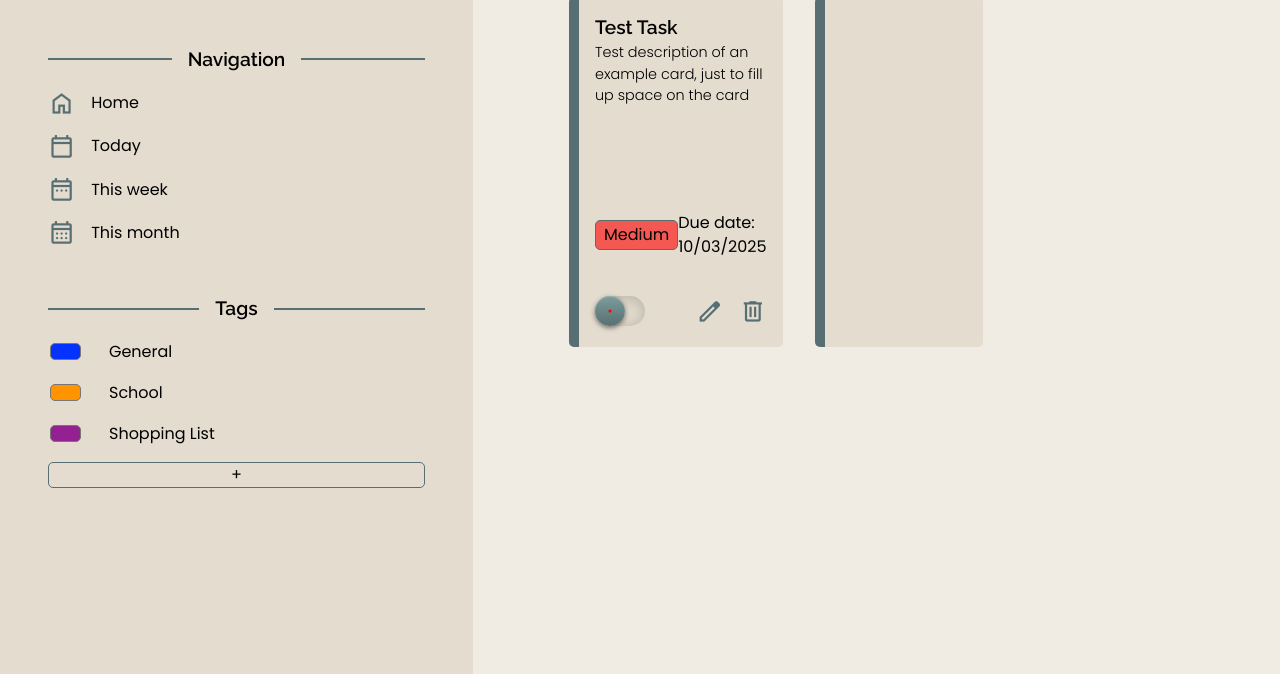
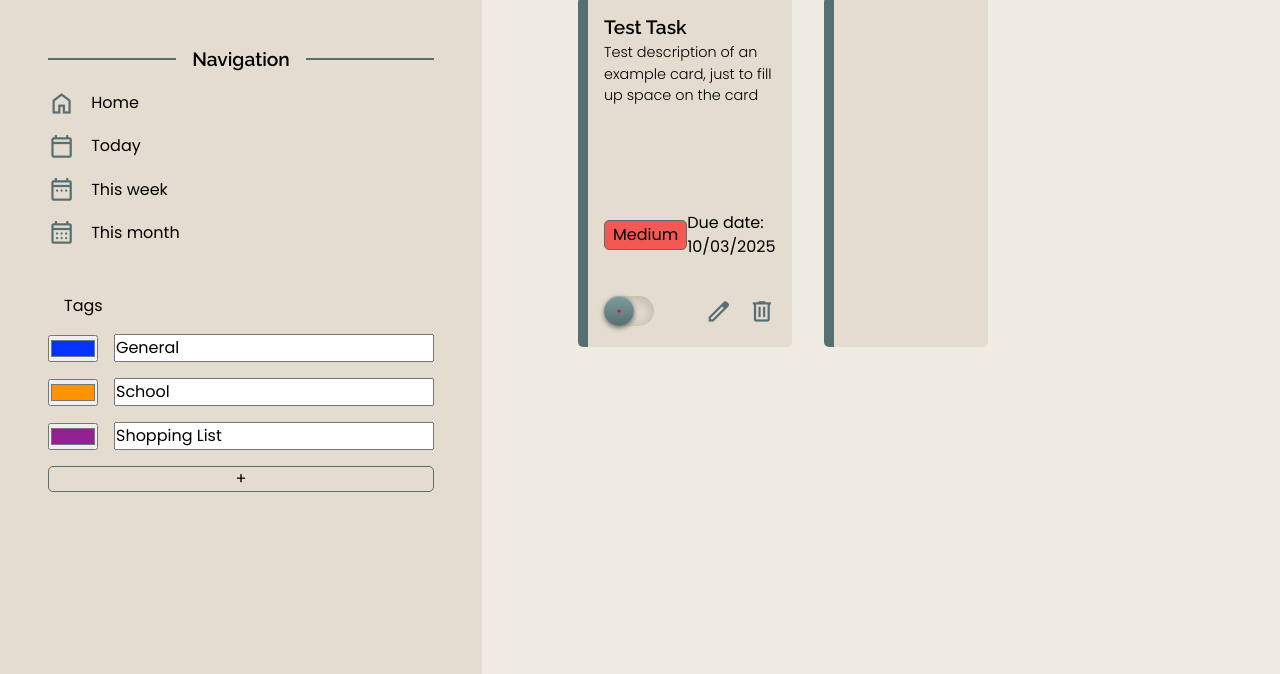
Before and after one commit to joaquimlcbfranco/to-do-app, a website built with webpack: page src/template.html in a window 1280 px wide. Shown: the part 126-800 px from the top of the page. Built offline with nearby package versions, Linux system fonts and the light colour scheme.

Commit message:
Switch tag-row to tag-header

```diff
--- a/src/styles.css
+++ b/src/styles.css
@@ -72,7 +72,7 @@ body {
 	height: 100vh;
 	width: 100%;
 	display: grid;
-	grid-template-columns: 1.3fr 4fr;
+	grid-template-columns: 1fr 2fr;
 	font-family: "Poppins", "Raleway", var(--default-fonts);
 	font-weight: 400;
 }
@@ -116,7 +116,7 @@ img {
 
 .user-row:first-child span:first-child,
 .nav-row:first-child span:first-child,
-.tag-row:first-child span:first-child {
+.tag-header:first-child span:first-child {
 	width: 100%;
 	height: 2px;
 	background-color: rgb(87, 111, 114);
@@ -124,7 +124,7 @@ img {
 
 .user-row:first-child span:nth-child(3),
 .nav-row:first-child span:nth-child(3),
-.tag-row:first-child span:nth-child(3) {
+.tag-header:first-child span:nth-child(3) {
 	width: 100%;
 	height: 2px;
 	background-color: rgb(87, 111, 114);
@@ -132,7 +132,7 @@ img {
 
 .user-details .user-row:nth-child(1),
 .nav-buttons .nav-row:nth-child(1),
-.tags > .tag-row:nth-child(1) {
+.tags > .tag-header:nth-child(1) {
 	font-size: 1.2rem;
 	font-weight: 600;
 	font-family: "Raleway", "Poppins", var(--default-fonts);
@@ -198,61 +198,21 @@ img {
 	gap: 16px;
 }
 
-.tags .tag-row {
+.tags .tag-row,
+.tags .tag-header {
 	display: flex;
 	align-items: center;
 	gap: 16px;
 }
 
-.tag-row input[type="text"] {
-	border-radius: 15px;
-	border: none;
-	background: none;
-	padding-left: 10px;
+.tag-row p {
+	cursor: pointer;
+	margin-right: auto;
+	transition: transform 0.2s;
 }
 
-.tag-row input[type="text"] {
-	border: none;
-	border-radius: 5px;
-	background: none;
-	outline: none;
-	transition: padding 0.5s, background-color 0.5s;
-}
-
-.tag-row input[type="text"]::placeholder {
-	color: rgb(0, 0, 0);
-	transition: text-align 0.5;
-}
-
-.tag-row input[type="text"]:hover,
-.tag-row input[type="text"]:focus {
-	background-color: rgb(240, 235, 227);
-	color: rgb(0, 0, 0, 0.75);
-}
-
-.tag-row input[type="text"]:hover::placeholder,
-.tag-row input[type="text"]:focus::placeholder {
-	color: rgb(0, 0, 0, 0.5);
-}
-
-.tag-row input[type="color"] {
-	width: 35px;
-	height: 25px;
-	border-radius: 15px;
-	border: none;
-	background-color: transparent;
-	appearance: none;
-	-webkit-appearance: none;
-	-moz-appearance: none;
-	cursor: pointer;
-}
-
-.tag-row input[type="color"]::-webkit-color-swatch {
-	border-radius: 5px;
-}
-
-.tag-row input[type="color"]::-moz-color-swatch {
-	border-radius: 5px;
+.tag-row p:hover {
+	transform: translateY(-1px);
 }
 
 .tags > button {
```
